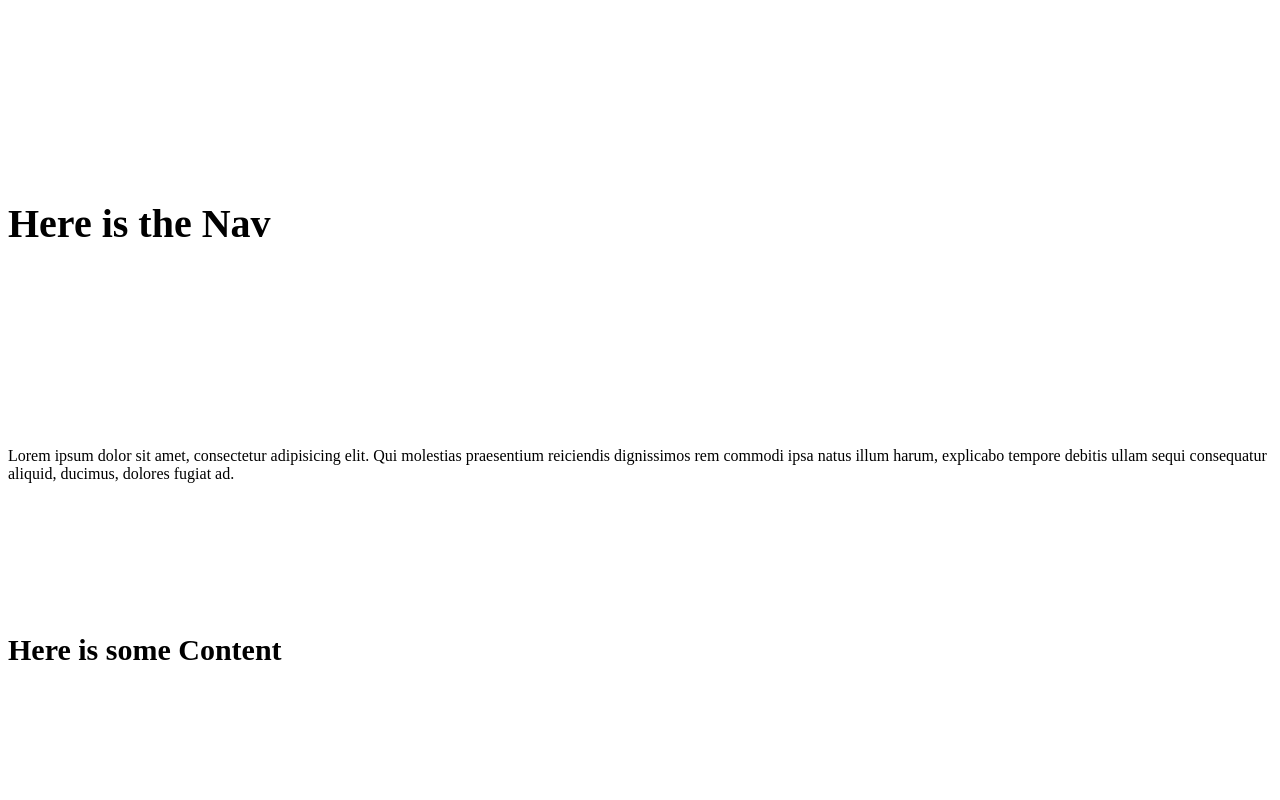
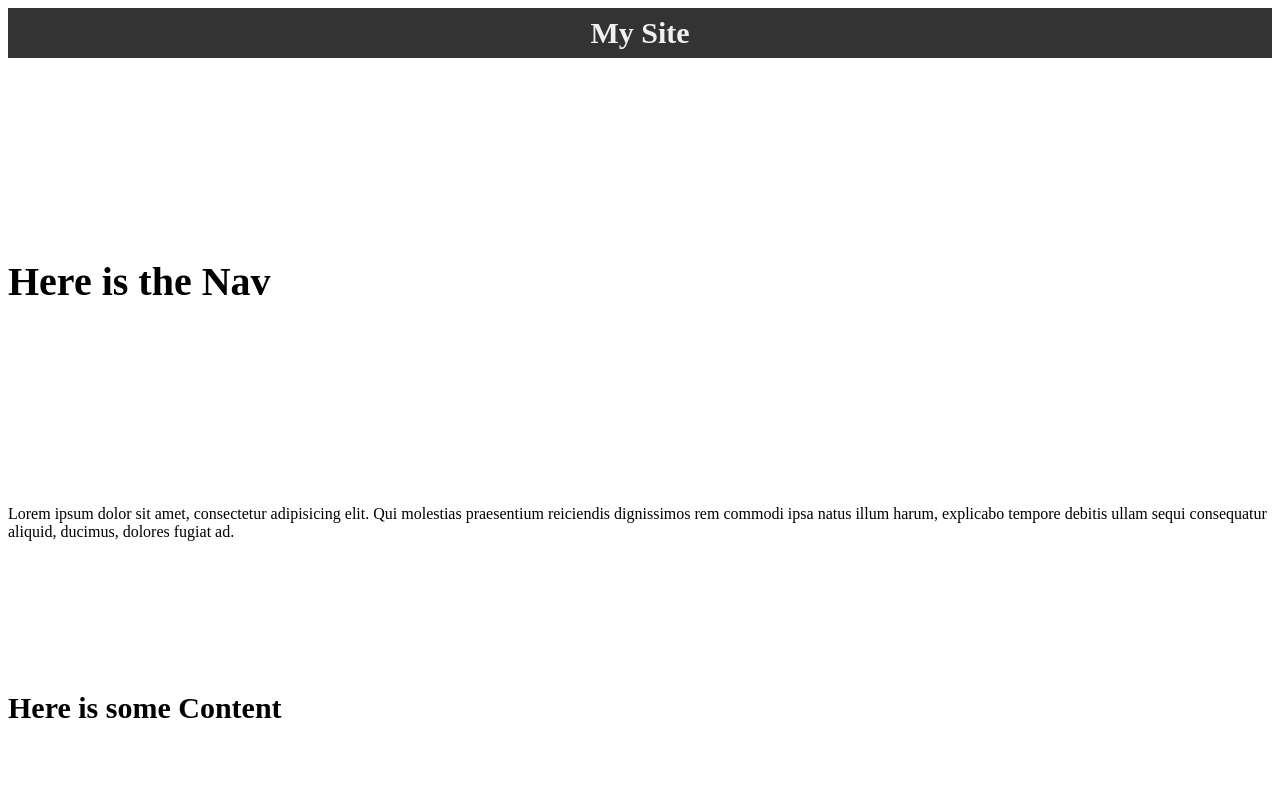
Before and after one commit to cre-mer/hamsterwheel, a website: page index.html in a window 1280 px wide. Shown: the top 800 px of the page. Drawn offline with nearby package versions, Linux system fonts and the light colour scheme.

Commit message:
upadated files

```diff
--- a/index.html
+++ b/index.html
@@ -10,6 +10,10 @@
   <script src="./src/hamster-wheel.js"></script>
 </head>
 <body>
+
+  <nav>
+    <h2>My Site</h2>
+  </nav>
 
   <section id="hamster">
     <div>
@@ -35,10 +39,15 @@
     p{
       margin: 60px 0;
     }
+    nav {
+      height: 50px;
+      display: flex;
+      align-items: center;
+      justify-content: space-around;
+      background-color: #333;
+      color: #F0F0F0;
+      transition: top 0.4s ease-in ;
+    }
   </style>
-
-  <script type="text/javascript">
-    $('#hamster').hamsterWheel();
-  </script>
 </body>
 </html>
```
